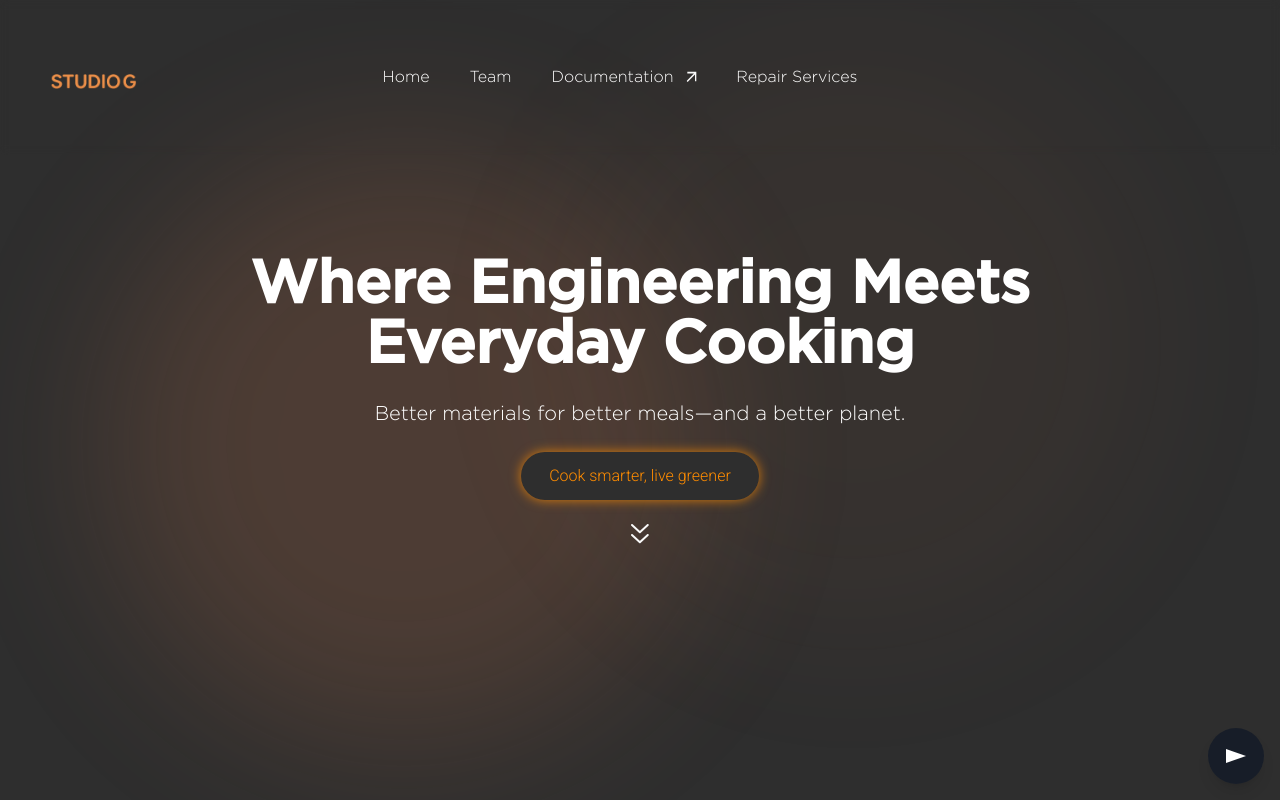
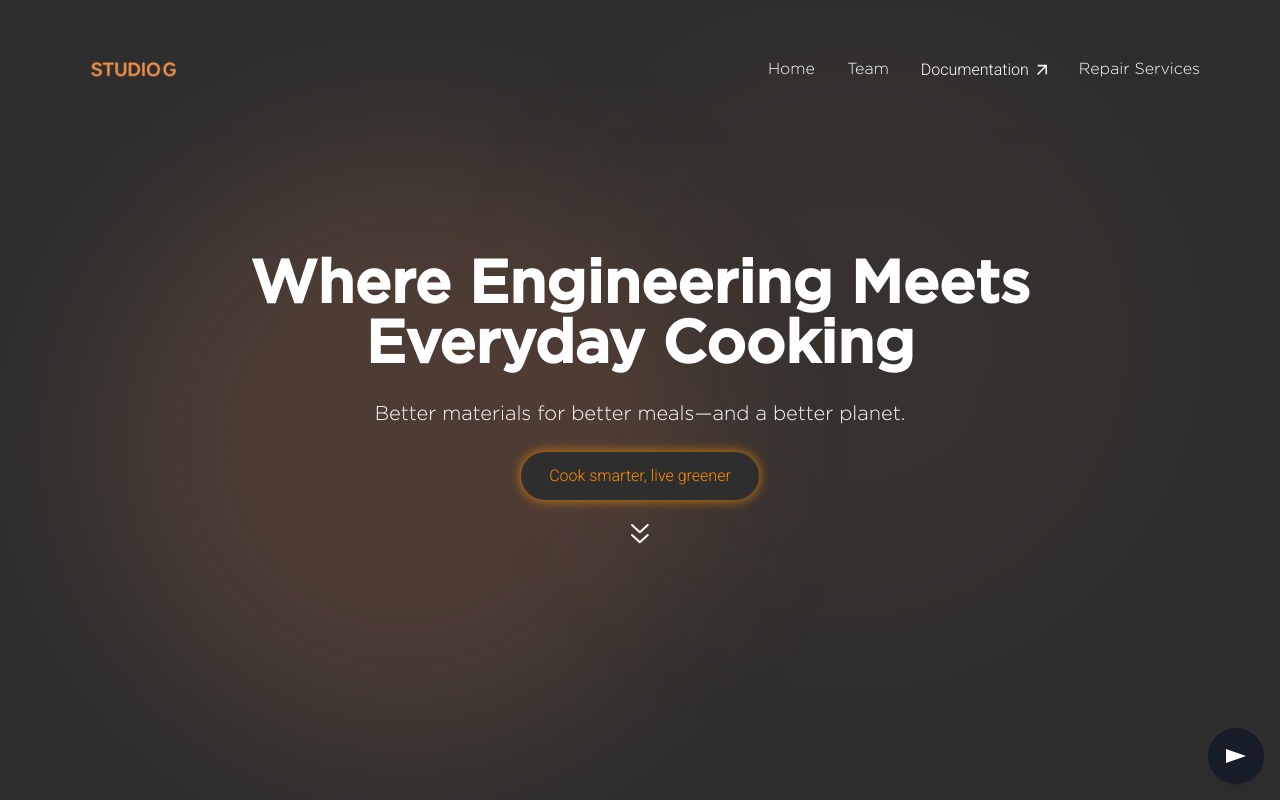
Before and after one commit to 01nietzsch/StudioG, a Next.js app: page / in a window 1280 px wide. Built offline with nearby package versions, Linux system fonts and the light colour scheme.

Commit message:
pinpoint

```diff
--- a/components/Navbar.js
+++ b/components/Navbar.js
@@ -1,4 +1,4 @@
-import { useState } from "react";
+import { useState, useEffect } from "react";
 import Link from "next/link";
 import Image from "next/image";
 import NavArrow from "./NavArrow";
@@ -6,97 +6,119 @@ import NavArrow from "./NavArrow";
 export default function Navbar() {
   const [showLinks, setShowLinks] = useState(false);
 
-  function docsRedirect() {
+  // 3. Auto-close on desktop resize
+  useEffect(() => {
+    function handleResize() {
+      if (window.innerWidth >= 768 && showLinks) {
+        setShowLinks(false);
+      }
+    }
+    window.addEventListener("resize", handleResize);
+    return () => window.removeEventListener("resize", handleResize);
+  }, [showLinks]);
+
+  const docsRedirect = () => {
     window.location.href = "/assets/pdf/Final Design Report.pdf";
-  }
+  };
 
-  function appRedirect() {
-    window.location.href = "/assets/imgs/20240613-135010-1-1_kGaEK3U6.mp4";
-  }
+  // helper for closing menu when picking a link
+  const handleNavClick = (cb) => () => {
+    if (typeof cb === "function") cb();
+    setShowLinks(false);
+  };
 
   return (
-    <header className="fixed top-0 w-full px-10 pb-5 font-thin text-white bg-red pt-7 bg-opacity-70 backdrop-blur-sm navBar">
-      {/* Burger menu
-      <button
-        className="inline-block sm:hidden fill-white"
-        onClick={() => setShowLinks(!showLinks)}
-      >
-        <svg viewBox="0 0 200 180" width="35" height="35">
-          <rect width="200" height="12" rx="8"></rect>
-          <rect y="30" width="125" height="12" rx="8"></rect>
-          <rect y="60" width="125" height="12" rx="8"></rect>
-        </svg>
-      </button>
-      <button
-        className={`md:hidden absolute top-36 right-5 ${
-          showLinks ? "block" : "hidden"
-        }`}
-        onClick={() => setShowLinks(false)}
-      >
-        <svg viewBox="0 0 24 24" width="24" height="24" fill="white">
-          <path
-            fillRule="evenodd"
-            d="M13.414 12l5.293-5.293a1 1 0 0 0-1.414-1.414L12 10.586 6.707 5.293a1 1 0 0 0-1.414 1.414L10.586 12l-5.293 5.293a1 1 0 1 0 1.414 1.414L12 13.414l5.293 5.293a1 1 0 0 0 1.414-1.414L13.414 12z"
-            clipRule="evenodd"
-          ></path>
-        </svg>
-      </button> */}
-
-      <div className="inline-block align-middle">
-        <Link href={"/"}>
+    <header className="fixed inset-x-0 top-0 z-50 bg-red bg-opacity-70 backdrop-blur-sm text-white">
+      <div className="max-w-6xl mx-auto flex items-center justify-between px-4 py-4">
+        {/* Logo */}
+        <Link href="/">
           <Image
             src="/assets/imgs/ChatGPT Image 13 juin 2025, 17_27_21.png"
-            alt="Otto Logo"
+            alt="Logo"
             width={107}
-            height={1}
+            height={40}
             priority
-            className="inline-block align-middle"
           />
         </Link>
-      </div>
 
-      <nav className="hidden text-center md:inline-block topnav-centered">
-        <Link href="/" className="mr-10">
+        {/* Desktop links */}
+        <nav className="hidden md:flex space-x-8 font-thin">
+          <Link href="/" onClick={handleNavClick()}>
             Home
           </Link>
-        <Link href="/team" className="mr-10">
+          <Link href="/team" onClick={handleNavClick()}>
             Team
           </Link>
-        <Link onClick={docsRedirect} href="" className="mr-10">
+          <button
+            onClick={handleNavClick(docsRedirect)}
+            className="flex items-center font-thin"
+          >
             Documentation <NavArrow />
-        </Link>
-        <Link href="/OttoProtocol" className="mr-10">
+          </button>
+          <Link href="/OttoProtocol" onClick={handleNavClick()}>
             Repair Services
           </Link>
         </nav>
 
-      {/* <div className="inline-block float-right align-middle mt-10">
+        {/* Burger button (visible on mobile) */}
         <button
-          onClick={docsRedirect}
-          className="inline-flex items-center justify-center w-auto h-auto py-3 text-black rounded-full px-7 bg-primary-gradient"
+          className="md:hidden p-2 focus:outline-none"
+          onClick={() => setShowLinks((v) => !v)}
+          aria-label="Toggle menu"
         >
-          More on the slow cooker
+          {showLinks ? (
+            // X icon
+            <svg viewBox="0 0 24 24" width="24" height="24" fill="currentColor">
+              <path
+                d="M18 6L6 18M6 6l12 12"
+                strokeWidth="2"
+                strokeLinecap="round"
+              />
+            </svg>
+          ) : (
+            // Hamburger icon
+            <svg viewBox="0 0 24 24" width="24" height="24" fill="currentColor">
+              <rect y="4" width="24" height="2" rx="1" />
+              <rect y="11" width="24" height="2" rx="1" />
+              <rect y="18" width="24" height="2" rx="1" />
+            </svg>
+          )}
         </button>
-      </div> */}
+      </div>
 
-      {/* Mobile links */}
+      {/* Mobile slide-out */}
+      <div
+        className={`
+          fixed inset-0 z-40 md:hidden
+          bg-black bg-opacity-80 backdrop-blur-sm
+          transform transition-transform duration-200 ease-in-out
+          ${showLinks ? "translate-x-0" : "-translate-x-full"}
+        `}
+        // 4. clicking backdrop should also close
+        onClick={() => setShowLinks(false)}
+      >
         <nav
-        className={`md:hidden ${
-          showLinks ? "block" : "hidden"
-        } absolute top-0 left-0 w-full bg-black bg-opacity-70 backdrop-blur-sm text-center py-4`}
+          className="flex h-full flex-col items-center justify-center space-y-6 text-xl"
+          // prevent closing when clicking inside nav links
+          onClick={(e) => e.stopPropagation()}
         >
-        <Link href="/" className="block my-2">
+          <Link href="/" onClick={handleNavClick()}>
             Home
           </Link>
-        <Link href="/team" className="block my-2">
+          <Link href="/team" onClick={handleNavClick()}>
             Team
           </Link>
-        <Link onClick={docsRedirect} href="" className="block my-2">
+          <button
+            onClick={handleNavClick(docsRedirect)}
+            className="flex items-center font-thin"
+          >
             Documentation <NavArrow />
+          </button>
+          <Link href="/OttoProtocol" onClick={handleNavClick()}>
+            Repair Services
           </Link>
         </nav>
-
-      <div className="bottom-0"></div>
+      </div>
     </header>
   );
 }
```
Lines whose indentation alone changed are shown as unchanged.
